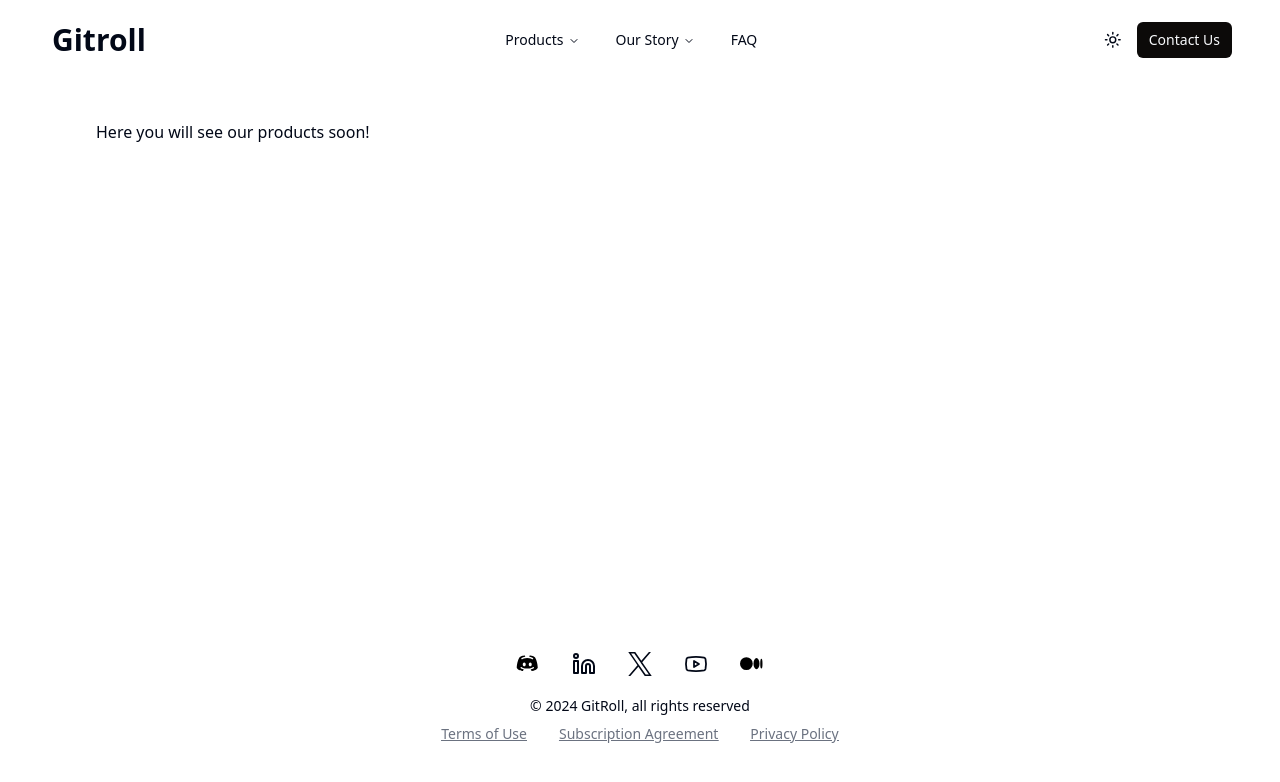
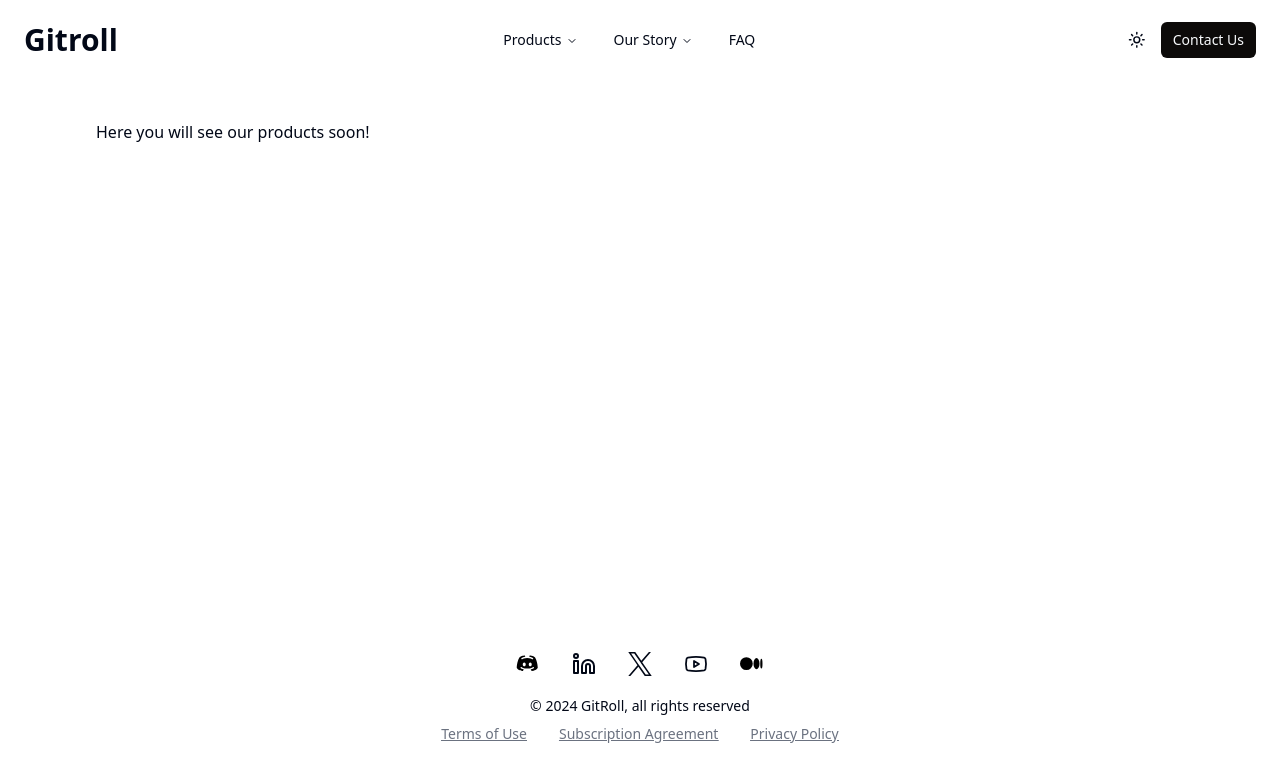
Before and after one commit to ayazhankadessova/gitroll-blog, a Next.js app: page /products in a window 1280 px wide. Shown: the top 782 px of the page. Built offline with nearby package versions, Linux system fonts and the light colour scheme.

Commit message:
fix: netconfig export

```diff
--- a/components/main-nav.tsx
+++ b/components/main-nav.tsx
@@ -4,7 +4,7 @@ import Link from 'next/link'
 
 export function MainNav() {
   return (
-    <nav className='flex items-center ml-4 min-[750px]:ml-1'>
+    <nav className='flex items-center ml-0 min-[750px]:ml-0'>
       <Link href='/'>
         <h2 className='font-bold text-3xl'>{siteConfig.name}</h2>
       </Link>
--- a/components/site-header.tsx
+++ b/components/site-header.tsx
@@ -19,7 +19,7 @@ import { ChevronDown } from 'lucide-react'
 
 export function SiteHeader() {
   const headerClass =
-    'container flex max-w-screen-2xl px-4 md:px-8 h-20 z-10 flex flex-row justify-between gap-2 items-center sticky top-0 bg-background'
+    'container flex max-w-screen-2xl px-2 h-20 z-10 flex flex-row justify-between gap-2 items-center sticky top-0 bg-background'
 
   return (
     <header className={headerClass}>
--- a/next.config.mjs
+++ b/next.config.mjs
@@ -1,8 +1,8 @@
+// @ts-check
+
 import { build } from 'velite'
-
 /** @type {import('next').NextConfig} */
-export default {
-  // othor next config here...
+const nextConfig = {
   webpack: (config) => {
     config.plugins.push(new VeliteWebpackPlugin())
     return config
@@ -30,3 +30,5 @@ class VeliteWebpackPlugin {
     })
   }
 }
+
+export default nextConfig
```
Also changed, not shown: 1 other file (tests, documents, lock files or other folders).
